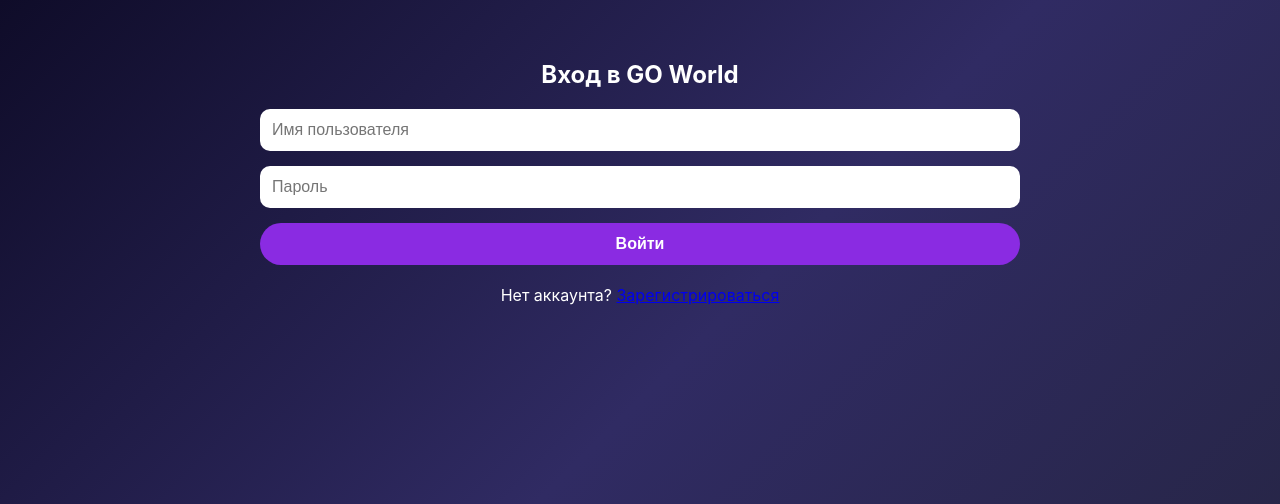
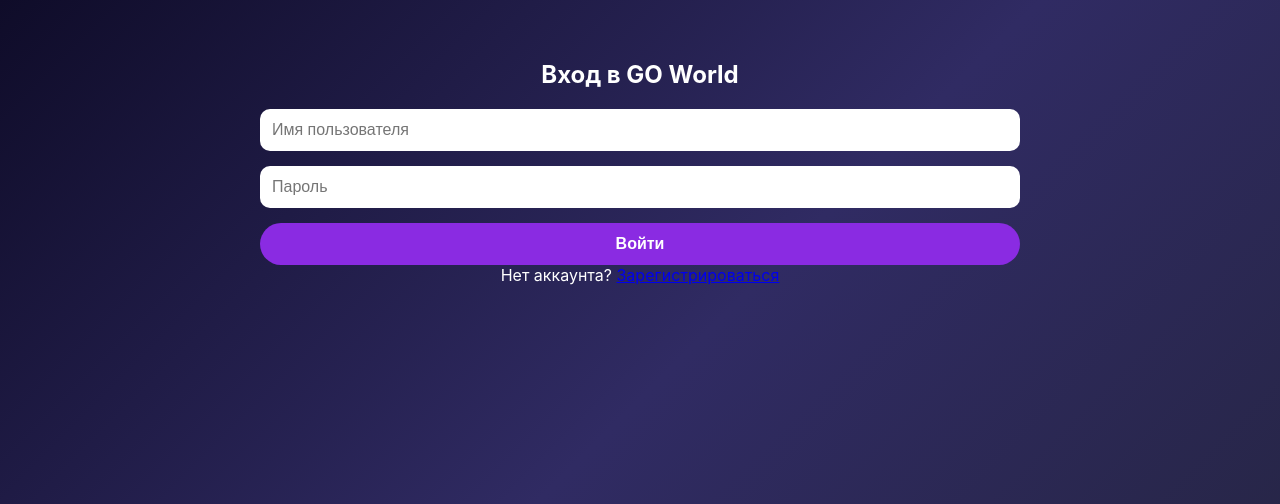
Before and after one commit to kiwiliwwi9-afk/GO-World, a Flask app: page /login in a window 1280 px wide. Shown: the top 504 px of the page. Run offline with Flask 3, Linux system fonts and the light colour scheme.

Commit message:
Update login.html

```diff
--- a/templates/login.html
+++ b/templates/login.html
@@ -2,9 +2,8 @@
 <html>
 <head>
     <title>Вход — GO World</title>
-    <meta charset="UTF-8">
+    <link rel="stylesheet" href="/static/style.css">
     <meta name="viewport" content="width=device-width, initial-scale=1.0">
-    <link rel="stylesheet" href="/static/style.css">
 </head>
 <body>
     <div class="container">
@@ -19,7 +18,7 @@
             <input type="password" name="password" placeholder="Пароль" required>
             <button type="submit" class="btn">Войти</button>
         </form>
-        <p style="margin-top: 20px;">Нет аккаунта? <a href="/register">Зарегистрироваться</a></p>
+        <p>Нет аккаунта? <a href="/register">Зарегистрироваться</a></p>
     </div>
 </body>
 </html>
```
